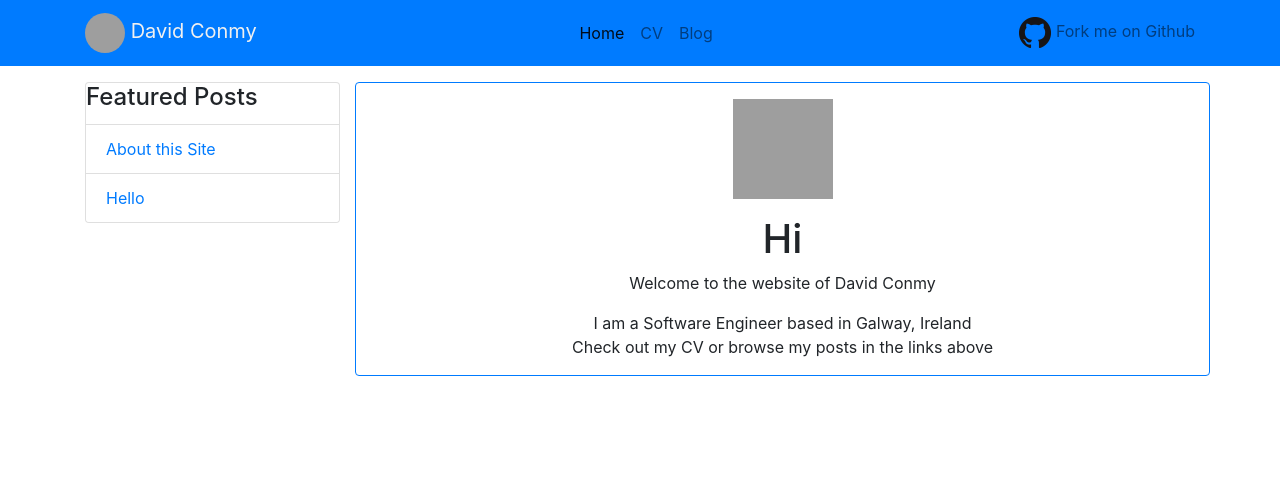
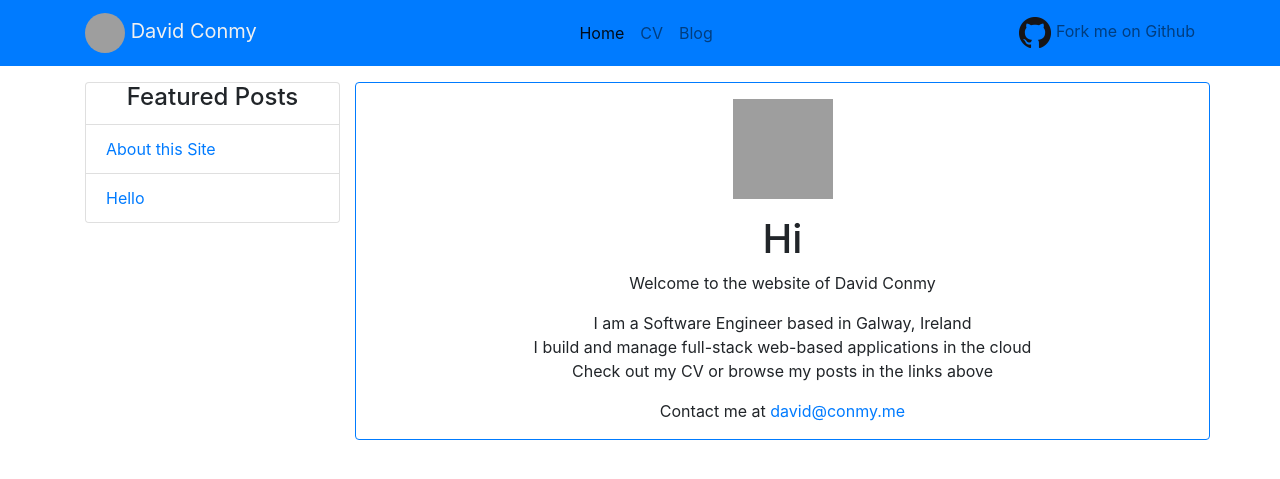
Before and after one commit to Conmy/Conmy.github.io, a Jekyll site: the page built from index.html, in a window 1280 px wide, cut to the strip 0-479 px from the top of the page. Built offline with Jekyll 4.4.1, drawn with Linux system fonts in a browser that asks for light colours; grey boxes are pictures that could not be loaded.

Commit message:
Moved featured posts to a new file
changed some layout components

```diff
--- /dev/null
+++ b/_includes/featured_posts.html
@@ -0,0 +1,8 @@
+<div class="card mt-3">
+    <div class="card-title"><h4 align="center" class="mb-0">Featured Posts</h4></div>
+    <ul class="list-group list-group-flush">
+        {% for post in site.data.featured_posts %}
+        <li class="list-group-item"><a href="{{ post.url }}">{{ post.title }}</a></li>
+        {% endfor %}
+    </ul>
+</div>
--- a/_layouts/default.html
+++ b/_layouts/default.html
@@ -7,19 +7,12 @@
   </head>
   <body>
     {% include navigation.html %}
-    <div class="container h-80">
-        <div class="row h-80">
+    <div class="container">
+        <div class="row">
             <div class="col-md-3 d-none d-md-inline-block">
-                <div class="card mt-3">
-                    <span class="card-title h4">Featured Posts</span>
-                    <ul class="list-group list-group-flush">
-                        {% for post in site.data.featured_posts %}
-                        <li class="list-group-item"><a href="{{ post.url }}">{{ post.title }}</a></li>
-                        {% endfor %}
-                    </ul>
-                </div>
+                {% include featured_posts.html %}
             </div><!-- small col -->
-            <div class="col-md-9 border rounded border-primary my-3">
+            <div class="col-md-9 border rounded border-primary mt-3">
               <div class="container">
                 {{ content }}
               </div><!-- container -->
--- a/index.html
+++ b/index.html
@@ -11,5 +11,7 @@
     <h1>Hi</h1>
     <p>Welcome to the website of David Conmy</p>
     <p>I am a Software Engineer based in Galway, Ireland<br />
+        I build and manage full-stack web-based applications in the cloud<br />
         Check out my CV or browse my posts in the links above</p>
+    <p>Contact me at <a href="mailto:david@conmy.me">david@conmy.me</a></p>
 </span>
```
